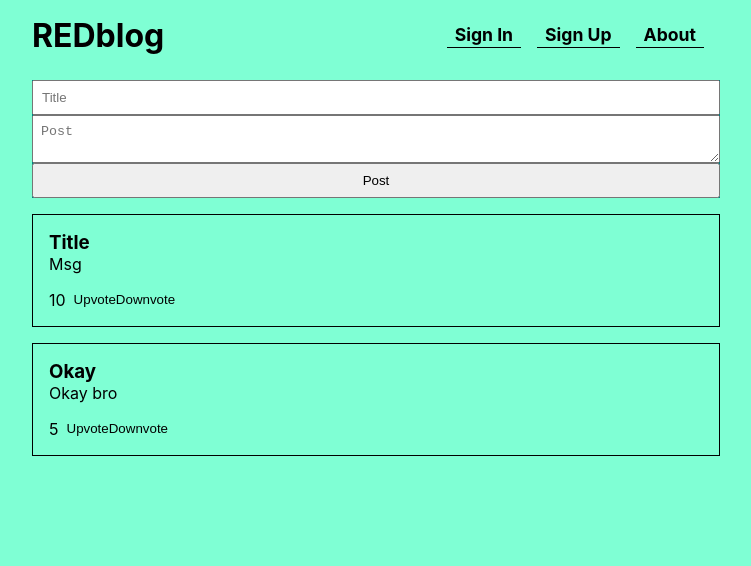
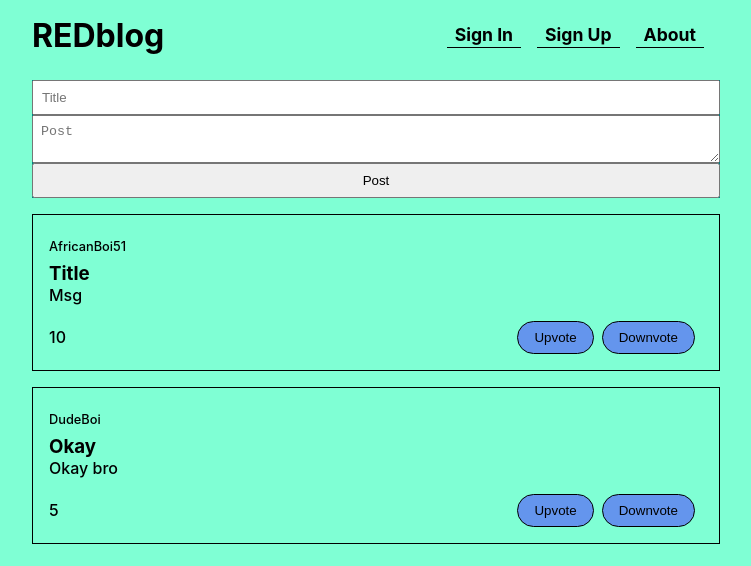
Before and after one commit to RiadSaidur/react-blog, a React (Create React App) app: page / in a window 1280 px wide. Shown: the top 566 px of the page, without its empty margins (264-1015 px from the left). Built offline with nearby package versions, Linux system fonts and the light colour scheme.

Commit message:
updated: linked with User view and basic styling

```diff
--- a/src/components/Posts.js
+++ b/src/components/Posts.js
@@ -1,25 +1,33 @@
 import React from 'react';
 import { Link } from 'react-router-dom';
+
+import './stylesheets/Posts.css'
 
 function NewPost({ posts, upvote, downvote }){
   return(
     <div className="posts">
       {
         posts.map(post => (
+
+            <div className="post" key={post.key}>
+              <Link to={`/${post.author}`}>
+                <p className="post-author">{post.author}</p>
+              </Link>
               <Link to={`/comments/${post.key}`}>
-            <div key={post.key} className="post" >
                 <h3>{post.title}</h3>
                 <p>{post.msg}</p>
-              <div>
+              </Link>
+              <div className="post-footer">
                 <p>{post.likes}</p>
-                <button onClick={() => upvote(post.key)}>Upvote</button>
+                <div className="post-footer-cta">
+                  <button className="post-cta" onClick={() => upvote(post.key)}>Upvote</button>
                   <button
                     onClick={() => downvote(post.key)}
-                  className={post.likes<=0 ? 'hidden' : ''}
+                    className={post.likes<=0 ? 'hidden' : 'post-cta'}
                   >Downvote</button>
                 </div>
               </div>
-          </Link>
+            </div>
         ))
       }
     </div>
--- /dev/null
+++ b/src/components/stylesheets/Posts.css
@@ -0,0 +1,22 @@
+.post p{
+  font-weight: 500;
+}
+
+.post-footer{
+  display: flex;
+  justify-content: space-between;
+  align-items: center;
+}
+
+.post-cta{
+  margin-right: .5rem;
+  padding: .5rem 1rem;
+  background-color: cornflowerblue;
+  border: 1px solid black;
+  border-radius: 100px;
+}
+
+.post-author{
+  font-size: .8rem;
+  padding: .5rem 0;
+}
```
Lines whose indentation alone changed are shown as unchanged.
